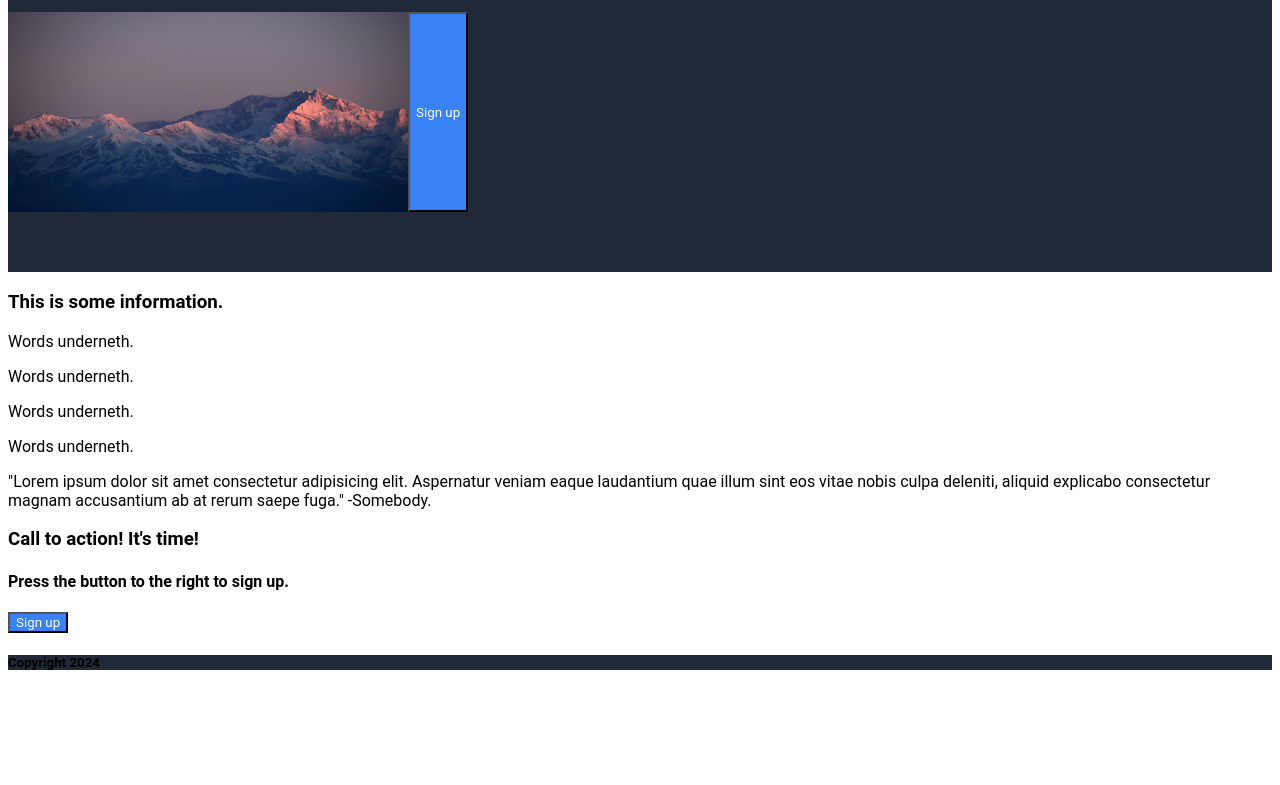
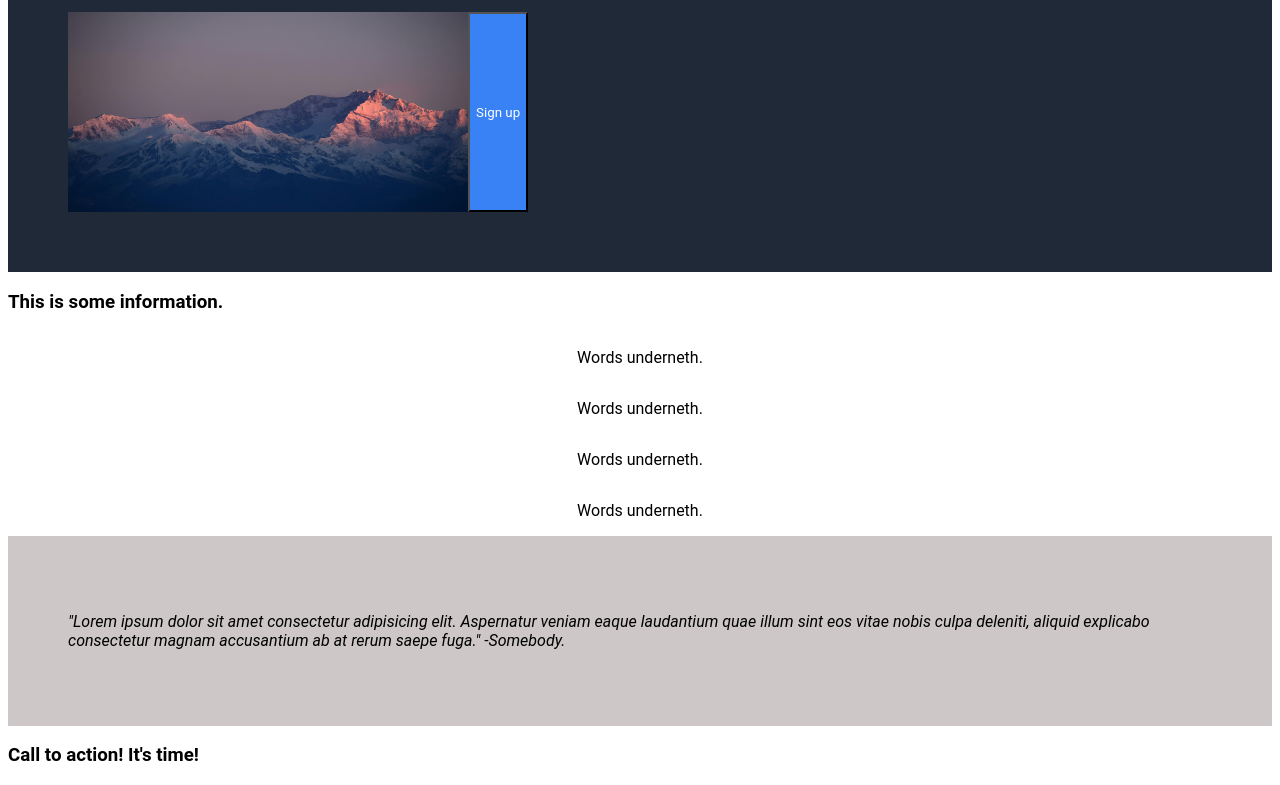
Before and after one commit to paperjinx/odin-landing, a plain HTML site: page index.html in a window 1280 px wide. Shown: the part 198-983 px from the top of the page. Before the commit the page ends 890 px from the top, so only its background shows below. Drawn offline with Linux system fonts and the light colour scheme.

Commit message:
edited index.html and style.css

```diff
--- a/index.html
+++ b/index.html
@@ -42,7 +42,7 @@
     </div>
 
 <!-- Quote section -->
-    <div class="Quote">
+    <div class="quote">
         <p>"Lorem ipsum dolor sit amet consectetur adipisicing elit. Aspernatur veniam eaque laudantium quae illum sint eos vitae nobis culpa deleniti, aliquid explicabo consectetur magnam accusantium ab at rerum saepe fuga." -Somebody.</p>
 
     </div>
--- a/style.css
+++ b/style.css
@@ -11,12 +11,21 @@
 .hero-main{
     display: flex;
     flex-direction: row;
-    justify-content: flex-start;
+
+    align-content: center;
     flex-wrap: wrap;
     padding-top: 60px;
     padding-bottom: 60px;
+    padding-left: 60px;
+    padding-right: 60px;
 }
 
+.quote{
+    background-color: #cdc7c7;
+    padding: 60px;
+    font-style: italic;
+    font-size: 16px;
+}
 h1{
     font-size: 48px;
     font-weight: bold;
@@ -35,3 +44,10 @@ img{
     width: 400px;
     height: 200px;
 }
+.sq1, .sq2, .sq3, .sq4{
+    display: flex;
+    flex-direction: row;
+    align-content: center;
+    justify-content: space-around;
+
+}
```
